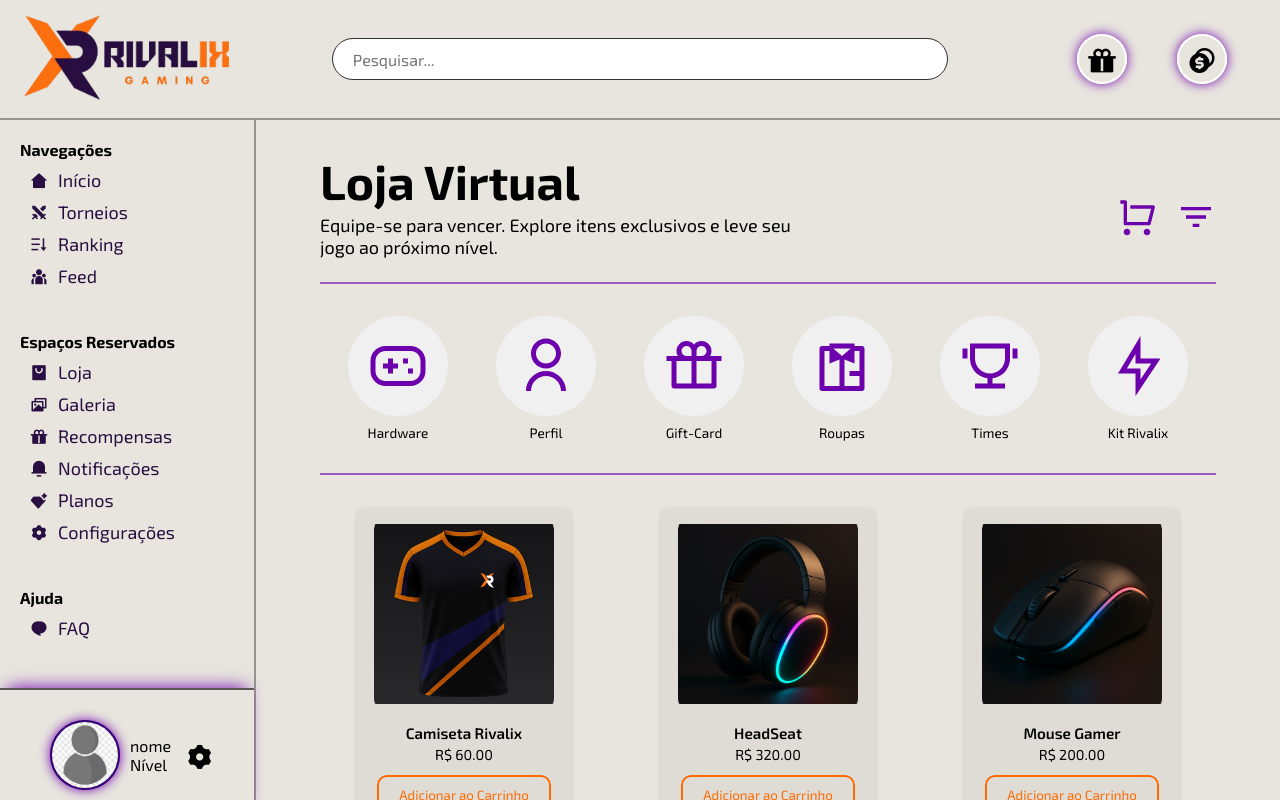
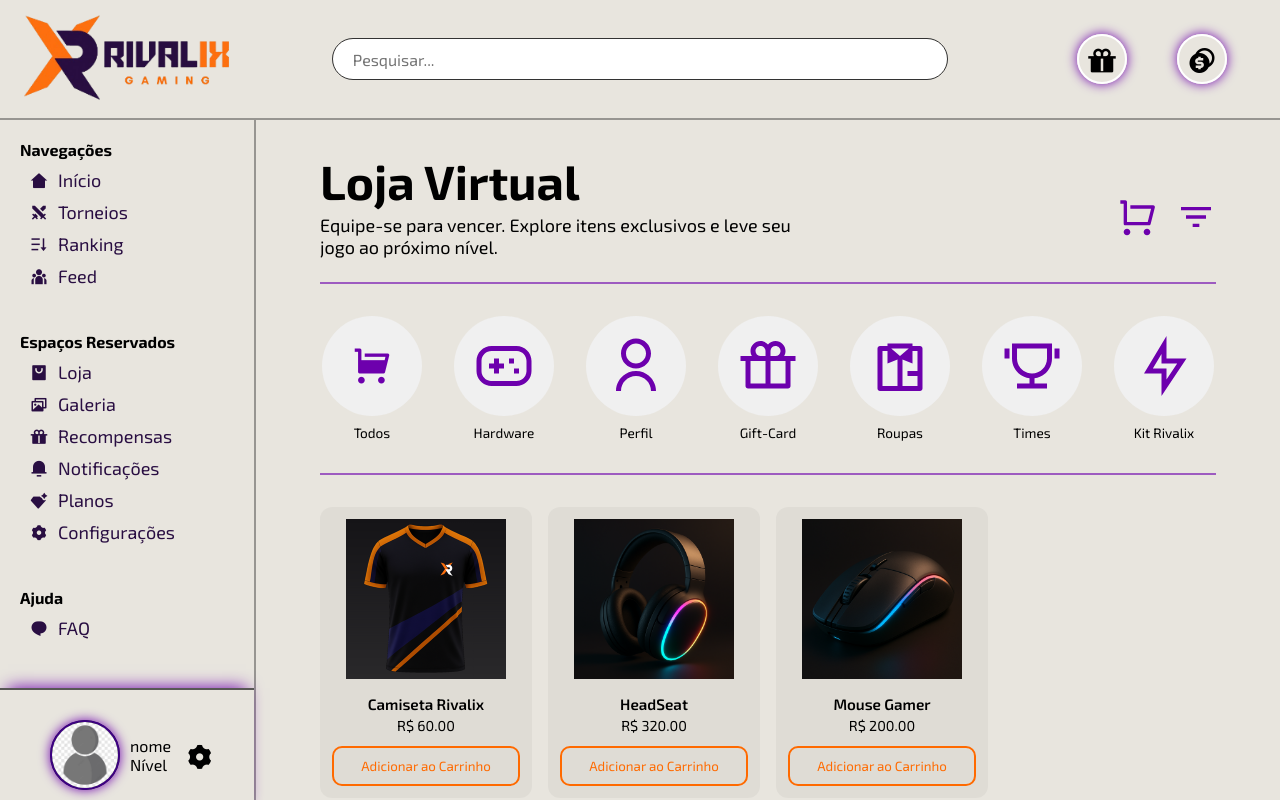
Before and after one commit to RivalixGaming/PlataformaRivalix, a React (Vite) app: page /loja in a window 1280 px wide. Built offline with nearby package versions, Linux system fonts and the light colour scheme.

Commit message:
Finalização Loja e Planos

```diff
--- a/src/pages/Loja/Loja.jsx
+++ b/src/pages/Loja/Loja.jsx
@@ -1,7 +1,16 @@
 import { useState } from 'react';
 import { useTheme } from '../../contexts/ThemeContext';
 import NavbarHome from '../../Components/HomeNavBar/NavBarHome.jsx';
-import {RiGamepadLine,RiUserLine,RiGiftLine,RiShirtLine,RiTrophyLine,RiFlashlightLine,RiShoppingCartLine,RiFilter3Line} from 'react-icons/ri';
+import {
+  RiGamepadLine,
+  RiUserLine,
+  RiGiftLine,
+  RiShirtLine,
+  RiTrophyLine,
+  RiFlashlightLine,
+  RiShoppingCartLine,
+  RiFilter3Line
+} from 'react-icons/ri';
 import styles from './LojaVirtual.module.css';
 import CarrinhoModal from '../../Components/Loja/CarrinhoModal.jsx';
 import Carregamento from '../../Components/Loja/CompraFinalizada.jsx';
@@ -20,9 +29,9 @@ const categorias = [
 ];
 
 const produtosExemplos = [
-  { id: 1, nome: 'Camiseta Rivalix', preco: 60.00, imagem: camisetaRivalix },
-  { id: 2, nome: 'HeadSeat', preco: 320.00, imagem: fone },
-  { id: 3, nome: 'Mouse Gamer', preco: 200.00, imagem: mouse }
+  { id: 1, nome: 'Camiseta Rivalix', preco: 60.00, imagem: camisetaRivalix, categoria: ['Roupas', 'Kit Rivalix'] },
+  { id: 2, nome: 'HeadSeat', preco: 320.00, imagem: fone, categoria: 'Hardware' },
+  { id: 3, nome: 'Mouse Gamer', preco: 200.00, imagem: mouse, categoria: 'Hardware' }
 ];
 
 export default function Loja() {
@@ -30,6 +39,8 @@ export default function Loja() {
 
   const [carrinho, setCarrinho] = useState([]);
   const [modalAberto, setModalAberto] = useState(false);
+  const [carregamentoVisivel, setCarregamentoVisivel] = useState(false);
+  const [categoriaAtiva, setCategoriaAtiva] = useState('Todos');
 
   const adicionarAoCarrinho = (produto) => {
     setCarrinho([...carrinho, produto]);
@@ -46,9 +57,15 @@ export default function Loja() {
     setModalAberto(false);
     setCarregamentoVisivel(true);
     setTimeout(() => setCarregamentoVisivel(false), 3000);
-  }
+  };
 
-  const [carregamentoVisivel, setCarregamentoVisivel] = useState(false);
+  const produtosFiltrados = categoriaAtiva === 'Todos'
+    ? produtosExemplos
+  : produtosExemplos.filter(prod =>
+      Array.isArray(prod.categoria)
+        ? prod.categoria.includes(categoriaAtiva)
+        : prod.categoria === categoriaAtiva
+    );
 
   return (
     <>
@@ -76,8 +93,20 @@ export default function Loja() {
           <hr className={styles.divisor} />
 
           <div className={styles.categorias}>
+            <div
+              className={`${styles.categoria} ${categoriaAtiva === 'Todos' ? styles.ativa : ''}`}
+              onClick={() => setCategoriaAtiva('Todos')}
+            >
+              <div className={styles.iconeContainer}>< i class="ri-shopping-cart-fill"></i></div>
+              <span className={styles.nome}>Todos</span>
+            </div>
+
             {categorias.map((item, i) => (
-              <div key={i} className={styles.categoria}>
+              <div
+                key={i}
+                className={`${styles.categoria} ${categoriaAtiva === item.nome ? styles.ativa : ''}`}
+                onClick={() => setCategoriaAtiva(item.nome)}
+              >
                 <div className={styles.iconeContainer}>{item.icone}</div>
                 <span className={styles.nome}>{item.nome}</span>
               </div>
@@ -87,7 +116,7 @@ export default function Loja() {
           <hr className={styles.divisor} />
 
           <div className={styles.produtosGrid}>
-            {produtosExemplos.map((produto) => (
+            {produtosFiltrados.map((produto) => (
               <div key={produto.id} className={styles.produtoCard}>
                 <img src={produto.imagem} alt={produto.nome} className={styles.produtoImg} />
                 <p className={styles.produtoNome}>{produto.nome}</p>
--- a/src/pages/Loja/LojaVirtual.module.css
+++ b/src/pages/Loja/LojaVirtual.module.css
@@ -2,7 +2,6 @@
   padding: 0 2rem;
   color: var(--text-color);
   max-width: 1200px;
-  margin: 0 auto;
 }
 
 .headerTop {
@@ -49,7 +48,7 @@
 
 .categorias {
   display: flex;
-  gap: 3rem;
+  gap: 2rem;
   margin: 2rem 0;
   align-items: center;
   justify-content: center;
@@ -75,6 +74,7 @@
     width: 100px;
     height: 100px;
     color: var(--roxo-vivo);
+    font-size: 40px;
     display: flex;
     align-items: center;
     justify-content: center;
@@ -106,8 +106,9 @@
 
 .produtosGrid {
   display: grid;
-  grid-template-columns: repeat(auto-fit, minmax(200px, 1fr));
+  grid-template-columns: repeat(auto-fill, minmax(200px, 1fr));
   gap: 1rem;
+  justify-content: start;
 }
 
 .produtoCard {
@@ -115,11 +116,13 @@
   padding: 0.75rem;
   border-radius: 12px;
   text-align: center;
-  transition: 0.3s;
+  display: flex;
   width: 100%;
   max-width: 220px;
-  margin: 0 auto;
+  height: 100%;
   transition: 0.3s ease;
+  flex-direction: column;
+  justify-content: space-between;
 }
 
 .dark .produtoCard {
@@ -133,12 +136,11 @@
 }
 
 .produtoImg {
-  width: 180px;
-  height: 190px;
+  width: 100%;
+  height: 160px;
+  object-fit: contain;
+  margin-bottom: 1rem;
   border-radius: 12px;
-  object-fit: contain;
-  margin-bottom: 0.75rem;
-  border-radius: 10px;
 }
 
 .produtoNome {
--- a/src/pages/Planos/Planos.jsx
+++ b/src/pages/Planos/Planos.jsx
@@ -4,14 +4,8 @@ import ModalPlano from '../../Components/ModalPlano/ModalPlano.jsx';
 import { useState } from 'react';
 
 export default function PlanosTorneio() {
-  const [planoSelecionado, setPlanoSelecionado] = useState(null);
 
-  const handleConfirmar = () => {
-    alert(`Redirecionando para checkout do ${planoSelecionado.titulo}`);
-    setPlanoSelecionado(null); // Fecha o modal
-  };
-
-  const planos = [
+   const planos = [
     {
       idStripe: 'free_plan',
       titulo: 'Plano Casual',
@@ -48,6 +42,16 @@ export default function PlanosTorneio() {
     }
   ];
 
+
+  const [planoAtivo, setPlanoAtivo] = useState(planos[0]);
+  const [planoSelecionado, setPlanoSelecionado] = useState(null);
+
+  const handleConfirmar = () => {
+    setPlanoAtivo(planoSelecionado);
+    setPlanoSelecionado(null);
+    alert(` ${planoSelecionado.titulo} ativado com sucesso!`);
+  };
+
   // Requisição à API (com backend)
   //const handleSelecionarPlano = async (plano) => {
 
@@ -77,8 +81,14 @@ export default function PlanosTorneio() {
           </p>
 
           <div className={styles.gridPlanos}>
-            {planos.map((plano, index) => (
-              <div className={styles.card} key={index}>
+            {planos.map((plano, index) => {
+            const ativo = plano.idStripe === planoAtivo?.idStripe;
+
+            return (
+              <div
+                className={`${styles.card} ${ativo ? styles.cardAtivo : ''}`}
+                key={index}
+              >
                 <div className={styles.cardConteudo}>
                   <h3>{plano.titulo}</h3>
                   <p className={styles.preco}>{plano.preco}</p>
@@ -90,19 +100,21 @@ export default function PlanosTorneio() {
                     ))}
                   </ul>
                 </div>
+
                 <button
                   className={styles.botaoSelecionar}
-                  onClick={() => setPlanoSelecionado(plano)}
+                  onClick={() => !ativo && setPlanoSelecionado(plano)}
+                  disabled={ativo}
                 >
-                  Selecionar Plano
+                  {ativo ? 'Plano Atual' : 'Selecionar Plano'}
                 </button>
               </div>
-            ))}
+            );
+          })}
           </div>
         </section>
       </main>
 
-      {/* Modal de confirmação */}
       {planoSelecionado && (
         <ModalPlano
           plano={planoSelecionado}
--- a/src/pages/Planos/Planos.module.css
+++ b/src/pages/Planos/Planos.module.css
@@ -74,6 +74,19 @@
     font-size: 20px;
 }
 
+.cardAtivo {
+    border: 2px solid var(--roxo-vivo);
+    box-shadow: 0 0 12px var(--roxo-vivo);
+    transform: scale(1.03);
+}
+
+.cardAtivo .botaoSelecionar {
+    background: #ff6a00;
+    color: #000;
+    cursor: default;
+    pointer-events: none;
+}
+
 
 .preco {
     font-size: 1.1rem;
```
Lines whose indentation alone changed are shown as unchanged.
